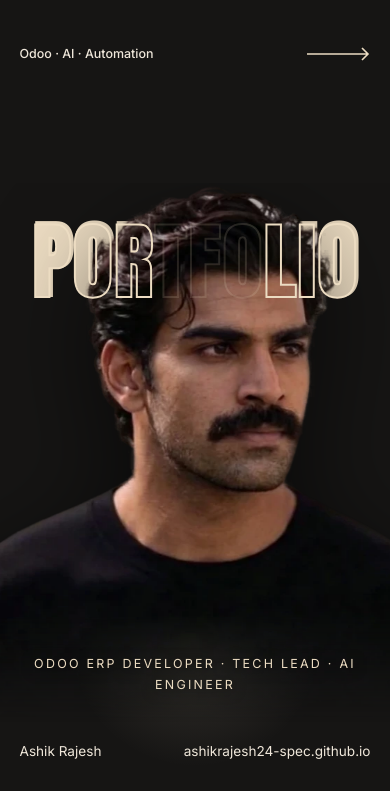
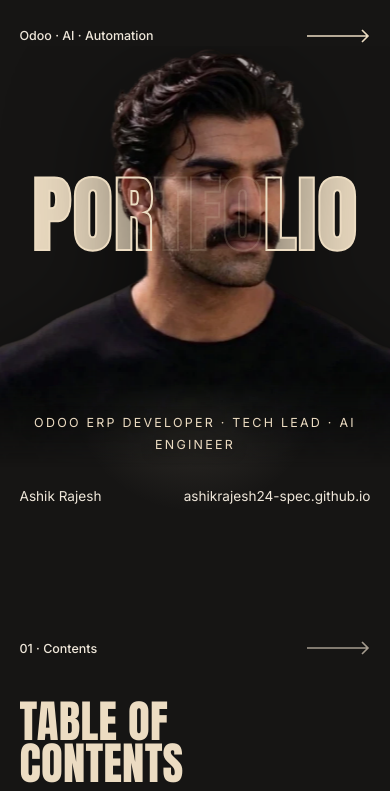
Before and after one commit to ashikrajesh24-spec/ashikrajesh24-spec.github.io, a plain HTML site: page index.html in a window 390 px wide. Shown: the part 53-844 px from the top of the page. Drawn offline with Linux system fonts and the light colour scheme.

Commit message:
Add files via upload

```diff
--- a/css/site.css
+++ b/css/site.css
@@ -78,7 +78,7 @@ a.arrow:hover,.meta:hover .arrow{transform:translateX(6px)}
 .stage{position:relative;flex:1;min-height:clamp(380px,62vh,760px);display:grid;place-items:center}
 .stage::before{content:'';position:absolute;left:50%;bottom:0;width:min(70vh,64vw);aspect-ratio:1;transform:translate(-50%,18%);border-radius:50%;
   background:radial-gradient(closest-side,rgba(236,220,194,.20),rgba(236,220,194,.06) 60%,transparent);z-index:0;pointer-events:none}
-.word{position:absolute;left:50%;top:44%;transform:translate(-50%,-50%) translate3d(calc(var(--mx,0)*-10px),calc(var(--my,0)*-6px),0);
+.word{font-weight:400;font-synthesis:none;position:absolute;left:50%;top:44%;transform:translate(-50%,-50%) translate3d(calc(var(--mx,0)*-10px),calc(var(--my,0)*-6px),0);
   font-family:var(--display);font-size:clamp(4.6rem,21.6vw,25rem);line-height:.8;text-transform:uppercase;white-space:nowrap;letter-spacing:.005em;user-select:none}
 .word.solid{color:var(--cream);z-index:1}
 .word.outline{color:transparent;-webkit-text-stroke:2px var(--cream);z-index:3;pointer-events:none}
@@ -97,11 +97,12 @@ body.loaded .me{opacity:1;translate:0 0;scale:1}
 .hero-sub{position:absolute;left:0;right:0;bottom:7%;z-index:4;text-align:center;font-size:clamp(.78rem,1.2vw,.95rem);letter-spacing:.28em;text-transform:uppercase;color:var(--cream);text-shadow:0 2px 14px rgba(0,0,0,.8)}
 .hero .foot{margin-top:18px}
 @media(max-width:700px){
-  .stage{min-height:118vw}
-  .word{top:30%}
-  .me{height:82%}
+  .hero{min-height:0;padding-top:78px}
+  .stage{flex:none;min-height:0;height:108vw}
+  .word{top:40%}
+  .me{height:100%}
   .hero .foot span:nth-child(2){display:none}
-  .hero-sub{bottom:4%;letter-spacing:.18em}
+  .hero-sub{bottom:3%;letter-spacing:.18em}
 }
 
 /* ---------- table of contents ---------- */
--- a/index.html
+++ b/index.html
@@ -12,7 +12,7 @@
 <link rel="preconnect" href="https://fonts.googleapis.com">
 <link rel="preconnect" href="https://fonts.gstatic.com" crossorigin>
 <link href="https://fonts.googleapis.com/css2?family=Anton&family=Inter:wght@400;500;600;700&display=swap" rel="stylesheet">
-<link rel="stylesheet" href="css/site.css?v=8.5">
+<link rel="stylesheet" href="css/site.css?v=8.8">
 </head>
 <body>
 <svg width="0" height="0" style="position:absolute" aria-hidden="true"><defs>
@@ -387,6 +387,6 @@
   <img alt=""><video controls playsinline hidden></video>
 </div>
 
-<script src="js/site.js?v=8.5"></script>
+<script src="js/site.js?v=8.8"></script>
 </body>
 </html>
```
